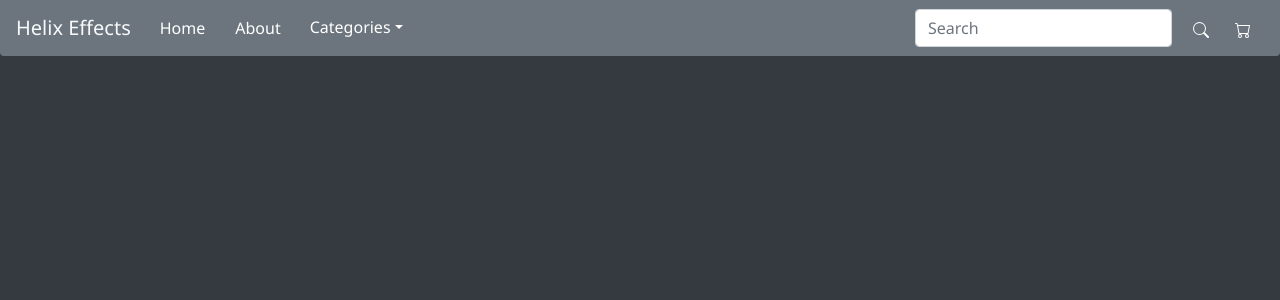
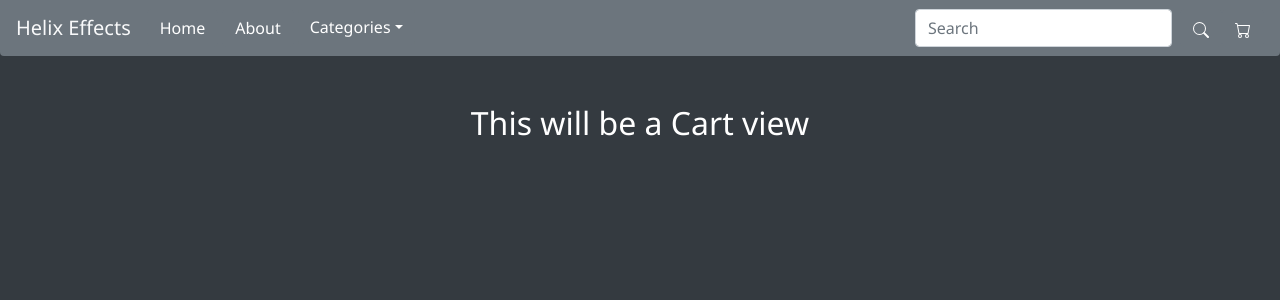
Before and after one commit to marianomartinez/CH-Helix-React, a React (Create React App) app: page /cart in a window 1280 px wide. Shown: the top 300 px of the page. Built offline with nearby package versions, Linux system fonts and the light colour scheme.

Commit message:
Entrega de Desafío: Routing y Navegación

```diff
--- a/src/App.js
+++ b/src/App.js
@@ -12,6 +12,7 @@
 import ItemListContainer from './components/ItemListContainer';
 import About from './components/About';
 import ItemDetailContainer from './components/ItemDetailContainer';
+import Cart from './components/Cart';
 
 import './App.css';
 // Importing the Bootstrap CSS
@@ -35,7 +36,7 @@
             <ItemDetailContainer />
           </Route>
           <Route path="/cart">
-            {/* <Cart /> */}
+            <Cart />
           </Route>
         </Switch>
       </div>
--- /dev/null
+++ b/src/components/Cart.js
@@ -0,0 +1,13 @@
+import React from 'react'
+
+const Cart = () => {
+  return (
+    <div className="container">
+      <h2 className="pt-5 text-center">
+        <p>This will be a Cart view</p>
+      </h2>
+    </div>
+  )
+}
+
+export default Cart;
--- a/src/components/CartWidget.js
+++ b/src/components/CartWidget.js
@@ -1,13 +1,18 @@
 import React from 'react';
 // import { Button } from 'react-bootstrap';
 
+// Routes
+import { Link } from 'react-router-dom';
+
 function CartWidget() {
     return (
-        <button className="btn btn-secondary">
-            <svg width="1em" height="1em" viewBox="0 0 16 16" class="bi bi-cart" fill="currentColor" xmlns="http://www.w3.org/2000/svg">
-                <path fill-rule="evenodd" d="M0 1.5A.5.5 0 0 1 .5 1H2a.5.5 0 0 1 .485.379L2.89 3H14.5a.5.5 0 0 1 .491.592l-1.5 8A.5.5 0 0 1 13 12H4a.5.5 0 0 1-.491-.408L2.01 3.607 1.61 2H.5a.5.5 0 0 1-.5-.5zM3.102 4l1.313 7h8.17l1.313-7H3.102zM5 12a2 2 0 1 0 0 4 2 2 0 0 0 0-4zm7 0a2 2 0 1 0 0 4 2 2 0 0 0 0-4zm-7 1a1 1 0 1 0 0 2 1 1 0 0 0 0-2zm7 0a1 1 0 1 0 0 2 1 1 0 0 0 0-2z"/>
-            </svg>
-        </button>
+        <Link to="/cart" className="text-decoration-none">
+            <button className="btn btn-secondary">
+                <svg width="1em" height="1em" viewBox="0 0 16 16" class="bi bi-cart" fill="currentColor" xmlns="http://www.w3.org/2000/svg">
+                    <path fill-rule="evenodd" d="M0 1.5A.5.5 0 0 1 .5 1H2a.5.5 0 0 1 .485.379L2.89 3H14.5a.5.5 0 0 1 .491.592l-1.5 8A.5.5 0 0 1 13 12H4a.5.5 0 0 1-.491-.408L2.01 3.607 1.61 2H.5a.5.5 0 0 1-.5-.5zM3.102 4l1.313 7h8.17l1.313-7H3.102zM5 12a2 2 0 1 0 0 4 2 2 0 0 0 0-4zm7 0a2 2 0 1 0 0 4 2 2 0 0 0 0-4zm-7 1a1 1 0 1 0 0 2 1 1 0 0 0 0-2zm7 0a1 1 0 1 0 0 2 1 1 0 0 0 0-2z" />
+                </svg>
+            </button>
+        </Link>
     )
 }
 
--- a/src/components/Item.js
+++ b/src/components/Item.js
@@ -15,7 +15,7 @@
             <Link to={`/item/${props.id}`} className="text-decoration-none">
                 <div className="row bg-secondary mb-1 rounded d-flex">
                     <figure className="col-1  my-auto">
-                        <img className="w-100 rounded" src={icon} alt="distortion" />
+                        <img className="w-100 rounded" src={props.imageURL} alt="distortion" />
                     </figure>
                     <div className="col-8 pl-2 my-auto rounded">
                         <p className="my-1">Model: {props.title}</p>
```
